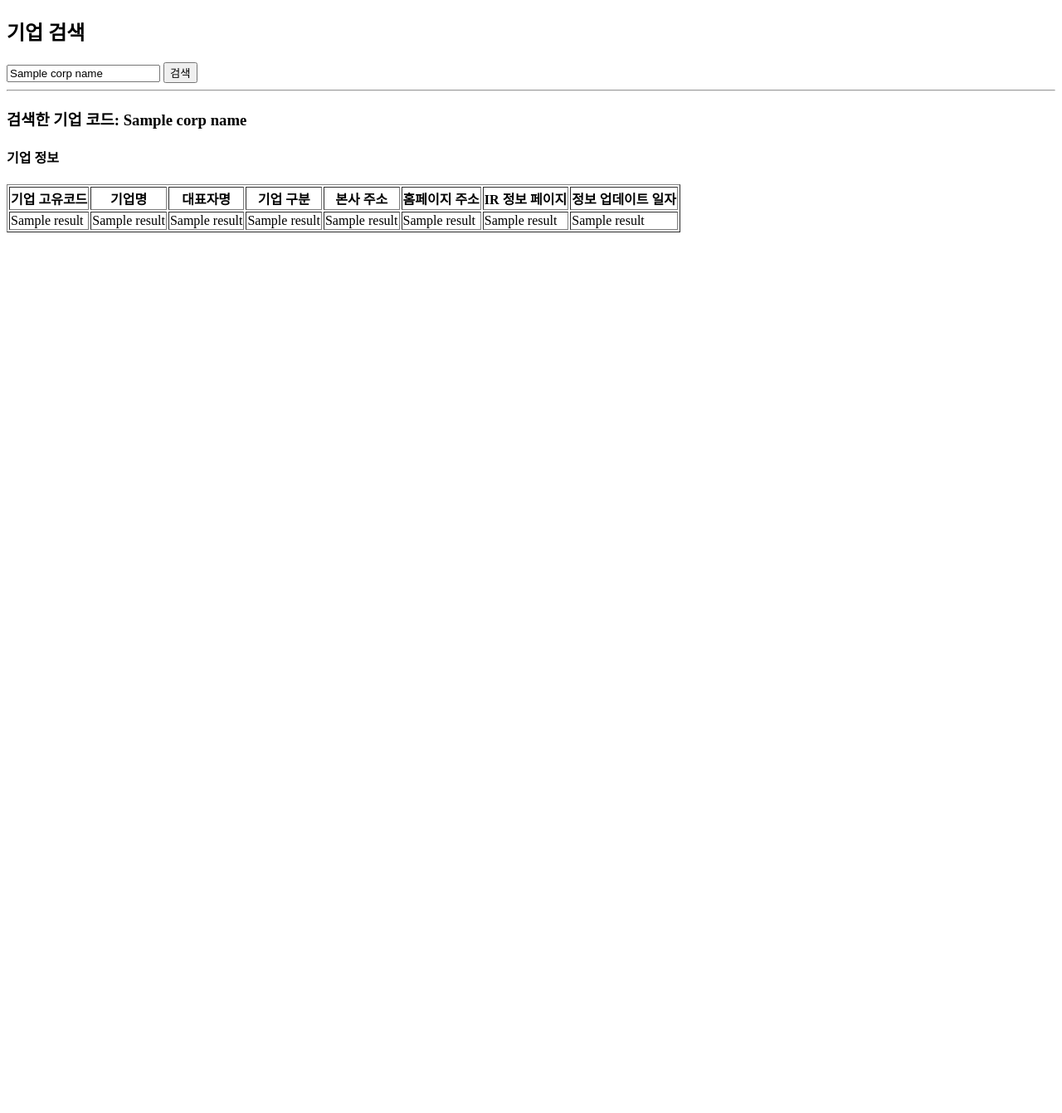
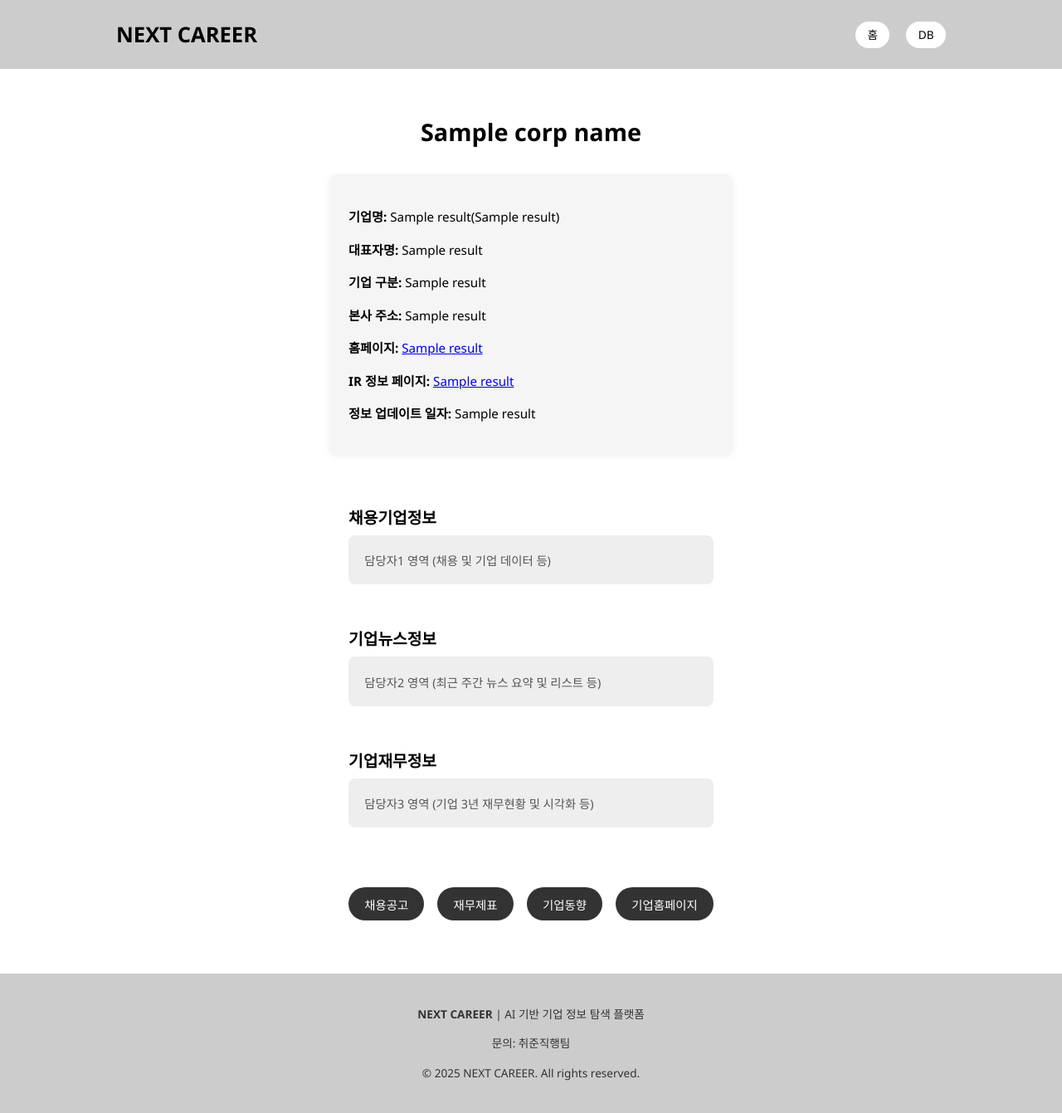
Before and after one commit to sosodoit/ai-ncl-project, a FastAPI app: template app/templates/search_company.html in a window 1280 px wide. Shown: the whole page at 83% size. Before the commit the page ends 280 px from the top, so only its background shows below. Run offline with FastAPI, Linux system fonts and the light colour scheme; the template is opened without the code that fills it: most values are stand-ins (such as "Sample title", 1, 10 or a date in 2020).

Commit message:
feat: UI 템플릿 구조  및 템플릿 레이아웃 초기화

```diff
--- a/app/main.py
+++ b/app/main.py
@@ -12,22 +12,37 @@ from pydantic import BaseModel
 from fastapi import FastAPI, Request, Query, HTTPException, Request
 from fastapi.responses import HTMLResponse, JSONResponse, RedirectResponse
 from fastapi.templating import Jinja2Templates
+from fastapi.staticfiles import StaticFiles
 from app.database import PostgreDB
 
 app = FastAPI()
 templates = Jinja2Templates(directory="app/templates")
+app.mount("/static", StaticFiles(directory="app/static", html=True), name="static")
 
 #############################################################
-#------------------- (확인용) 랜딩 페이지 ---------------------#
+#------------------------ 랜딩 페이지 ------------------------#
 @app.get("/", response_class=HTMLResponse)
 def root(request: Request):
-    return templates.TemplateResponse("home.html", {"request": request})
+    corp_names = []
+    try:
+        db = PostgreDB()
+        db._connection()
+        db.cursor.execute("SELECT corp_name FROM company_info ORDER BY corp_name LIMIT 10;")  # 필요 시 LIMIT 조절
+        corp_names = [row[0] for row in db.cursor.fetchall()]
+        db._close()
+    except Exception as e:
+        print(f"기업 리스트 조회 에러: {e}")
+
+    return templates.TemplateResponse("home.html", {
+        "request": request,
+        "corp_names": corp_names
+    })
 #-----------------------------------------------------------#
 
 #############################################################
-#------------------ 기업 검색 & 상세 페이지 -------------------#
+#------------------- 기업 검색 결과 페이지 --------------------#
 @app.get("/search-company", response_class=HTMLResponse)
-def search_company(request: Request, corp_name: str = Query(default=None)):
+def search_company(request: Request, corp_name: str = None):
 
     result = None
 
@@ -75,6 +90,7 @@ def select_and_view_table(request: Request, table_name: str = Query(None)):
             colnames = [desc[0] for desc in db.cursor.description]
 
             db._close()
+
         except Exception as e:
             return HTMLResponse(content=f"<h1>에러 발생: {e}</h1>", status_code=500)
 
--- /dev/null
+++ b/app/static/style.css
@@ -0,0 +1,236 @@
+/* ===== 레이아웃 기본 ===== */
+html, body {
+    height: 100%;
+    margin: 0;
+    padding: 0;
+    display: flex;
+    flex-direction: column;
+    font-family: 'Segoe UI', sans-serif;
+    /* background-color: #f9f9f9; */
+}
+
+/* ===== 콘텐츠 컨테이너 ===== */
+.container {
+    flex: 1;
+    background-color: #fff;
+    padding: 2rem 1rem;
+    max-width: 800px;
+    margin: 0 auto;
+    display: flex;
+    flex-direction: column;
+    align-items: center;
+}
+
+/* ===== 헤더 ===== */
+header {
+    background-color: #ccc;
+    padding: 1.5rem 0;
+}
+
+.header-container {
+    max-width: 1000px;
+    margin: 0 auto;
+    padding: 0 1rem;
+    display: flex;
+    justify-content: space-between;
+    align-items: center;
+}
+
+.logo {
+    font-size: 1.6rem;
+    font-weight: bold;
+}
+
+.menu-right a {
+    margin-left: 1rem;
+    background-color: white;
+    color: black;
+    padding: 0.4rem 0.9rem;
+    border-radius: 1rem;
+    text-decoration: none;
+    font-size: 0.85rem;
+    transition: background 0.2s;
+}
+
+.menu-right a:hover {
+    background-color: #ddd;
+}
+
+/* ===== 검색창 ===== */
+.search-box {
+    display: flex;
+    align-items: center;
+    background-color: #eee;
+    border-radius: 2rem;
+    padding: 0.6rem 1rem;
+    width: 100%;
+    max-width: 400px;
+    margin-bottom: 1.5rem;
+}
+
+.search-box input {
+    border: none;
+    background: none;
+    font-size: 1rem;
+    flex-grow: 1;
+    outline: none;
+}
+
+.search-box button.icon {
+    background: none;
+    border: none;
+    font-size: 1.1rem;
+    margin-left: 0.5rem;
+    cursor: pointer;
+}
+
+/* ===== 기업 리스트 ===== */
+.company-list {
+    background-color: #ccc;
+    width: 100%;
+    max-width: 400px;
+    min-height: 150px;
+    border-radius: 0.5rem;
+    color: white;
+    padding: 1rem;
+    box-sizing: border-box;
+}
+
+.company-list ul {
+    list-style: disc;
+    color: white;
+    font-size: 0.9rem;
+    line-height: 1.6;
+    padding-left: 1rem;
+}
+
+/* ===== 테이블 공통 스타일 ===== */
+.table-wrapper {
+    overflow-x: auto;
+    width: 100%;
+}
+
+table {
+    width: 100%;
+    border-collapse: collapse;
+    margin-top: 1rem;
+    font-size: 0.85rem;
+}
+
+th, td {
+    border: 1px solid #ddd;
+    padding: 0.6rem;
+    text-align: center;
+}
+
+th {
+    background-color: #f3f3f3;
+}
+
+tr:nth-child(even) {
+    background-color: #fafafa;
+}
+
+/* ===== 메시지 스타일 ===== */
+.message {
+    margin-top: 2rem;
+    color: #777;
+    font-style: italic;
+}
+
+/* ===== 푸터 ===== */
+footer {
+    background-color: #ccc;
+    text-align: center;
+    padding: 1.5rem 0;
+    font-size: 0.85rem;
+    color: #333;
+}
+
+.footer-container {
+    max-width: 1000px;
+    margin: 0 auto;
+    line-height: 1.6;
+}
+
+/* ===== 테이블 선택 폼 ===== */
+.table-select-form {
+    display: flex;
+    justify-content: center;
+    gap: 0.5rem;
+    margin-bottom: 1.5rem;
+}
+
+.table-select-form select,
+.table-select-form button {
+    padding: 0.5rem 0.75rem;
+    font-size: 0.9rem;
+    border: 1px solid #ccc;
+    border-radius: 0.4rem;
+    outline: none;
+    background-color: #fff;
+}
+
+/* ===== 기업명 헤더 ===== */
+.company-name {
+    font-size: 1.8rem;
+    font-weight: bold;
+    text-align: center;
+    margin-bottom: 2rem;
+}
+
+/* ===== 기업 정보 카드 ===== */
+.company-info-card {
+    width: 100%;
+    max-width: 600px;
+    background-color: #f5f5f5;
+    border-radius: 0.75rem;
+    padding: 1.5rem;
+    box-shadow: 0 0 8px rgba(0,0,0,0.05);
+    margin-bottom: 2.5rem;
+    line-height: 1.6;
+    font-size: 0.95rem;
+}
+
+/* ===== 정보 섹션 공통 박스 ===== */
+.section-block {
+    width: 100%;
+    max-width: 700px;
+    margin-bottom: 2rem;
+}
+
+.section-block h3 {
+    font-size: 1.2rem;
+    margin-bottom: 0.5rem;
+}
+
+.section-placeholder {
+    background-color: #eee;
+    border-radius: 0.5rem;
+    padding: 1.2rem;
+    color: #555;
+    font-size: 0.9rem;
+}
+
+/* ===== 하단 정보 버튼 영역 ===== */
+.info-buttons {
+    display: flex;
+    flex-wrap: wrap;
+    justify-content: center;
+    gap: 1rem;
+    margin: 2.5rem 0 2rem;
+}
+
+.info-btn {
+    background-color: #333;
+    color: white;
+    padding: 0.6rem 1.2rem;
+    border-radius: 2rem;
+    text-decoration: none;
+    font-size: 0.9rem;
+    transition: background-color 0.2s;
+}
+
+.info-btn:hover {
+    background-color: #555;
+}
--- /dev/null
+++ b/app/templates/base.html
@@ -0,0 +1,37 @@
+<!DOCTYPE html>
+<html lang="ko">
+<head>
+    <meta charset="UTF-8">
+    <title>{% block title %}NEXT CAREER{% endblock %}</title>
+    <link rel="stylesheet" href="/static/style.css">
+</head>
+<body>
+
+    <!-- 상단 -->
+    <header>
+        <div class="header-container">
+            <span class="logo">NEXT CAREER</span>
+            <div class="menu-right">
+                <a href="/" class="home-button">홈</a>
+                <a href="/select-table" class="db-button">DB</a>
+            </div>
+        </div>
+    </header>
+
+    <!-- 메인 콘텐츠 -->
+    <div class="container">
+        {% block content %}
+        {% endblock %}
+    </div>
+
+    <!-- 하단 -->
+    <footer>
+        <div class="footer-container">
+            <p><strong>NEXT CAREER</strong> | AI 기반 기업 정보 탐색 플랫폼</p>
+            <p>문의: 취준직행팀</p>
+            <p>© 2025 NEXT CAREER. All rights reserved.</p>
+        </div>
+    </footer>
+
+</body>
+</html>
--- /dev/null
+++ b/app/templates/includes/finance_section.html
@@ -0,0 +1,3 @@
+<div class="section-placeholder">
+    담당자3 영역 (기업 3년 재무현황 및 시각화 등)
+</div>
--- /dev/null
+++ b/app/templates/includes/news_section.html
@@ -0,0 +1,3 @@
+<div class="section-placeholder">
+    담당자2 영역 (최근 주간 뉴스 요약 및 리스트 등)
+</div>
--- /dev/null
+++ b/app/templates/includes/recruit_section.html
@@ -0,0 +1,3 @@
+<div class="section-placeholder">
+    담당자1 영역 (채용 및 기업 데이터 등)
+</div>
--- a/app/templates/search_company.html
+++ b/app/templates/search_company.html
@@ -1,42 +1,59 @@
-<!DOCTYPE html>
-<html>
-<head>
-    <title>기업 검색</title>
-</head>
-<body>
-    <h2>기업 검색</h2>
+{% extends "base.html" %}
+{% block title %}기업 검색 결과{% endblock %}
+{% block content %}
 
-    <form method="get" action="/search-company">
-        <input type="text" name="corp_name" placeholder="예: 네이버(주)" value="{{ corp_name or '' }}" required>
-        <button type="submit">검색</button>
-    </form>
+<!-- 기업명 출력 -->
+<h2 class="company-name">{{ corp_name }}</h2>
 
-    {% if corp_name %}
-        <hr>
-        <h3>검색한 기업 코드: {{ corp_name }}</h3>
+<!-- 기업 기본 정보 카드 -->
+{% if result %}
+<div class="company-info-card">
+    <p><strong>기업명:</strong> {{ result[1] }}({{ result[0] }})</p>
+    <p><strong>대표자명:</strong> {{ result[2] }}</p>
+    <p><strong>기업 구분:</strong> {{ result[3] }}</p>
+    <p><strong>본사 주소:</strong> {{ result[4] }}</p>
+    <p><strong>홈페이지:</strong>
+        {% if result[5] %}
+            <a href="https://{{ result[5] }}" target="_blank">{{ result[5] }}</a>
+        {% else %}
+            없음
+        {% endif %}
+    </p>
+    <p><strong>IR 정보 페이지:</strong>
+        {% if result[6] %}
+            <a href="{{ result[6] }}" target="_blank">{{ result[6] }}</a>
+        {% else %}
+            없음
+        {% endif %}
+    </p>
+    <p><strong>정보 업데이트 일자:</strong> {{ result[7] }}</p>
+</div>
+{% else %}
+<p class="message">해당 기업 정보를 찾을 수 없습니다.</p>
+{% endif %}
 
-        {% if result %}
-            <h4>기업 정보</h4>
-            <table border="1">
-                <tr>
-                    <th>기업 고유코드</th>
-                    <th>기업명</th>
-                    <th>대표자명</th>
-                    <th>기업 구분</th>
-                    <th>본사 주소</th>
-                    <th>홈페이지 주소</th>
-                    <th>IR 정보 페이지</th>
-                    <th>정보 업데이트 일자</th>
-                </tr>
-                <tr>
-                    {% for i in range(8) %}
-                        <td>{{ result[i] }}</td>
-                    {% endfor %}
-                </tr>
-            </table>
-        {% else %}
-            <p>해당 기업 코드를 가진 정보를 찾을 수 없습니다.</p>
-        {% endif %}
-    {% endif %}
-</body>
-</html>
+<!-- 개발 중인 영역 - 템플릿 include -->
+<div class="section-block" id="recruit-section">
+    <h3>채용기업정보</h3>
+    {% include "/includes/recruit_section.html" %}
+</div>
+
+<div class="section-block" id="news-section">
+    <h3>기업뉴스정보</h3>
+    {% include "/includes/news_section.html" %}
+</div>
+
+<div class="section-block" id="finance-section">
+    <h3>기업재무정보</h3>
+    {% include "/includes/finance_section.html" %}
+</div>
+
+<!-- 하단 바로가기 버튼 -->
+<div class="info-buttons">
+    <a href="#recruit-section" class="info-btn">채용공고</a>
+    <a href="#finance-section" class="info-btn">재무제표</a>
+    <a href="#news-section" class="info-btn">기업동향</a>
+    <a href="#" class="info-btn">기업홈페이지</a>
+</div>
+
+{% endblock %}
```
Also changed, not shown: app/templates/home.html (+20 -14 lines), app/templates/select_table.html (+23 -13 lines).
